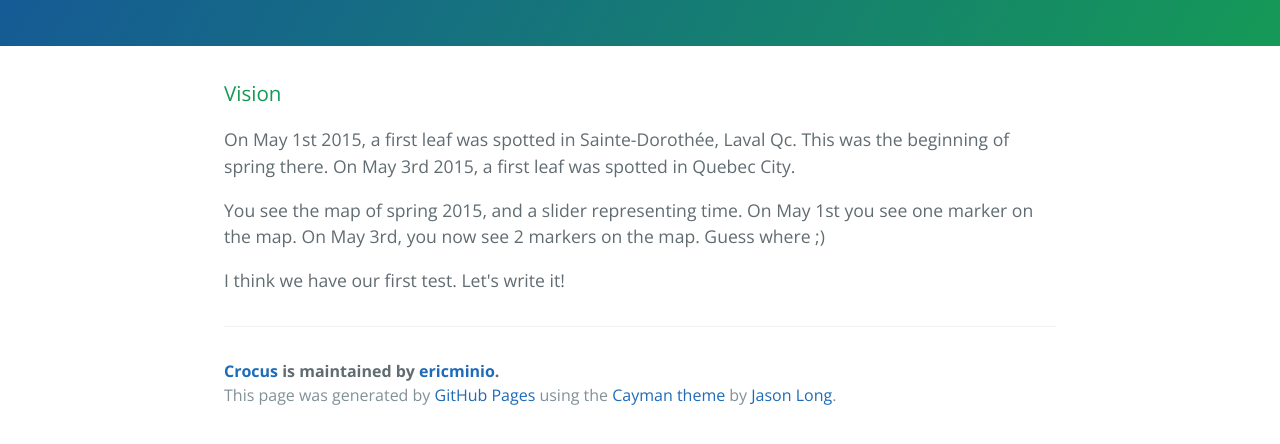
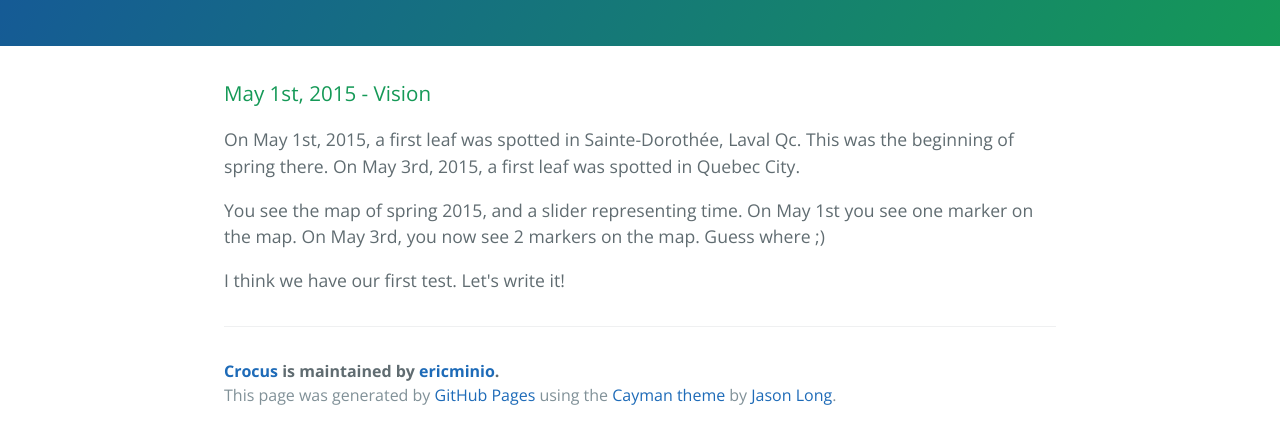
Before and after one commit to ericminio/crocus, a plain HTML site: page index.html in a window 1280 px wide. Shown: the part 128-572 px from the top of the page. Drawn offline with nearby package versions, Linux system fonts and the light colour scheme.

Commit message:
the vision article is now dated

```diff
--- a/index.html
+++ b/index.html
@@ -17,9 +17,9 @@
 
     <section class="main-content">
       <h3>
-<a id="vision" class="anchor" href="#vision" aria-hidden="true"><span class="octicon octicon-link"></span></a>Vision</h3>
+<a id="vision" class="anchor" href="#vision" aria-hidden="true"><span class="octicon octicon-link"></span></a>May 1st, 2015 - Vision</h3>
 
-<p>On May 1st 2015, a first leaf was spotted in Sainte-Dorothée, Laval Qc. This was the beginning of spring there. On May 3rd 2015, a first leaf was spotted in Quebec City.</p>
+<p>On May 1st, 2015, a first leaf was spotted in Sainte-Dorothée, Laval Qc. This was the beginning of spring there. On May 3rd, 2015, a first leaf was spotted in Quebec City.</p>
 
 <p>You see the map of spring 2015, and a slider representing time. On May 1st you see one marker on the map. On May 3rd, you now see 2 markers on the map. Guess where ;)</p>
 
```
